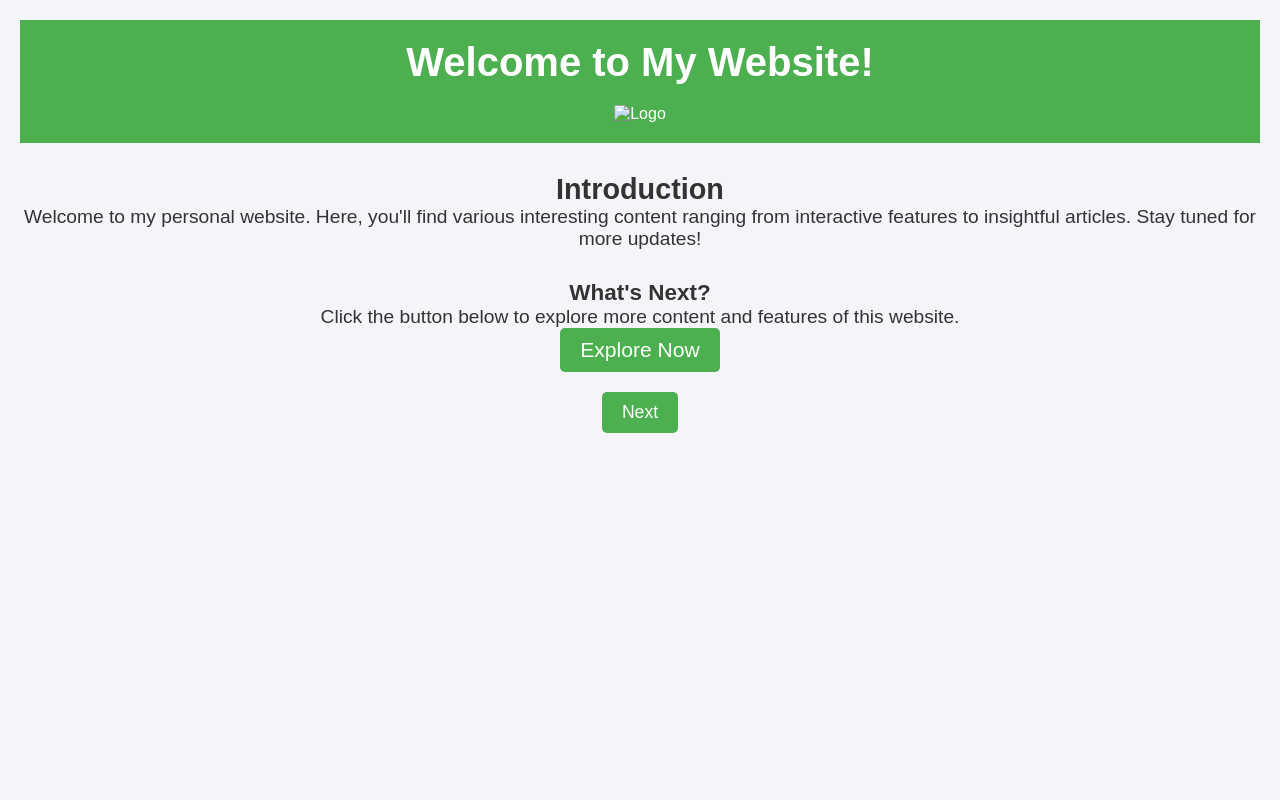
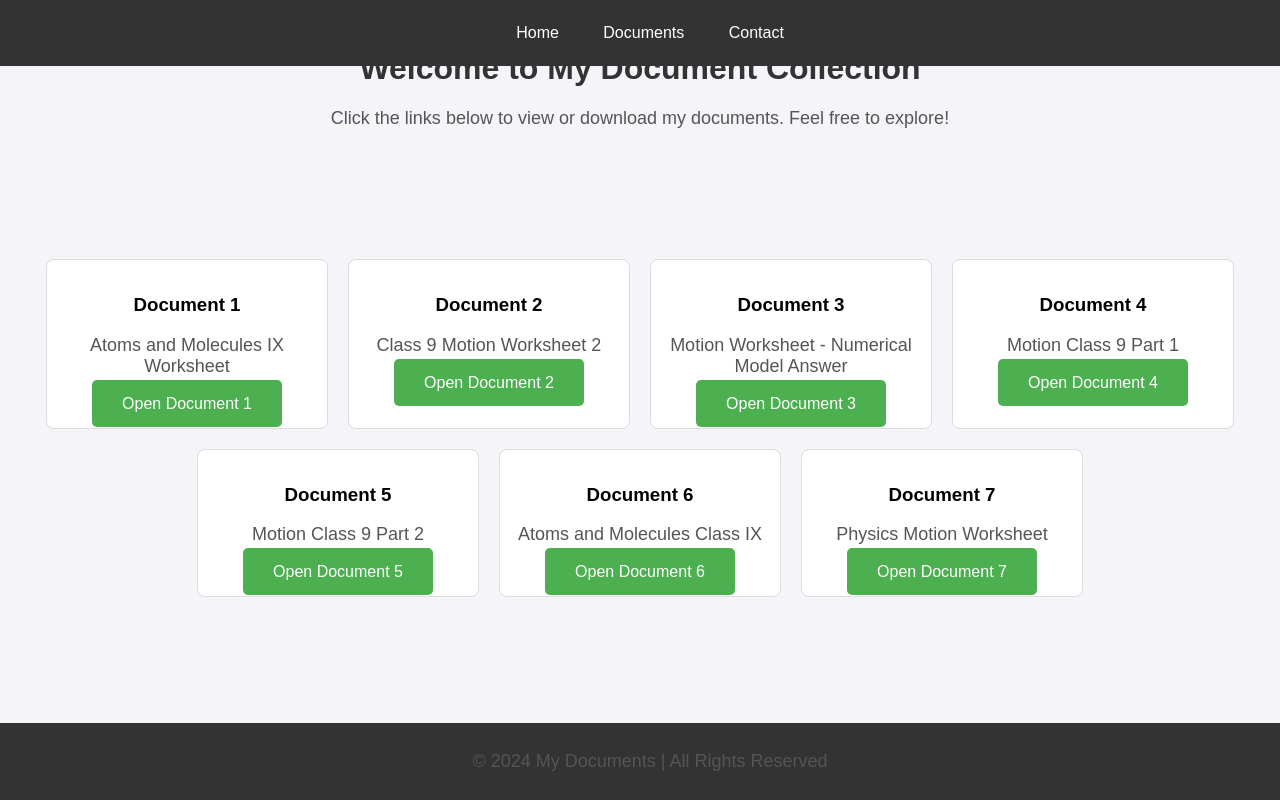
Before and after one commit to inkdrive/Physics.Worksheets, a plain HTML site: page index.html in a window 1280 px wide. Drawn offline with Linux system fonts and the light colour scheme.

Commit message:
Update index.html

```diff
--- a/index.html
+++ b/index.html
@@ -3,84 +3,164 @@
 <head>
     <meta charset="UTF-8">
     <meta name="viewport" content="width=device-width, initial-scale=1.0">
-    <title>Welcome to My Website</title>
-
+    <title>My Documents</title>
     <style>
-        /* Basic reset to remove any default margin or padding */
-        * {
+        /* General Styling */
+        body {
+            font-family: Arial, sans-serif;
+            background-color: #f4f4f9;
             margin: 0;
             padding: 0;
-            box-sizing: border-box;
+            text-align: center;
+        }
+        h1 {
+            color: #333;
+            margin-top: 50px;
+        }
+        p {
+            color: #555;
+            font-size: 18px;
         }
 
-        body {
-            font-family: Arial, sans-serif;
-            background-color: #f4f4f9; /* Light background color */
-            color: #333; /* Dark text for easy reading */
-            text-align: center; /* Center all text on the page */
+        /* Navigation Bar Styling */
+        nav {
+            background-color: #333;
+            padding: 10px;
+            position: fixed;
+            top: 0;
+            width: 100%;
+            z-index: 1000;
+        }
+        nav a {
+            color: white;
+            padding: 14px 20px;
+            text-decoration: none;
+            display: inline-block;
+        }
+        nav a:hover {
+            background-color: #575757;
+        }
+
+        /* Container for Document Links */
+        .document-links {
+            display: flex;
+            flex-wrap: wrap;
+            justify-content: center;
+            margin-top: 100px; /* To offset fixed nav bar */
             padding: 20px;
         }
 
-        header {
-            background-color: #4CAF50; /* Green background for header */
-            color: white; /* White text in header */
-            padding: 20px 0;
+        .document-link {
+            background-color: #4CAF50;
+            color: white;
+            padding: 15px 30px;
+            text-decoration: none;
+            margin: 15px;
+            border-radius: 5px;
+            width: 200px;
+            transition: all 0.3s ease;
+        }
+        .document-link:hover {
+            background-color: #45a049;
+            transform: scale(1.1);
         }
 
-        h1 {
-            font-size: 2.5em; /* Larger heading */
+        /* Document Previews and Descriptions */
+        .document-card {
+            background-color: #fff;
+            border: 1px solid #ddd;
+            margin: 10px;
+            border-radius: 8px;
+            padding: 15px;
+            width: 250px;
+            transition: all 0.3s ease;
         }
 
-        .logo {
-            width: 150px; /* Logo size */
-            margin-top: 20px;
+        .document-card:hover {
+            box-shadow: 0 4px 8px rgba(0, 0, 0, 0.2);
+            transform: translateY(-10px);
         }
 
-        section {
-            margin-top: 30px;
-            font-size: 1.2em;
+        .doc-preview {
+            width: 100%;
+            height: auto;
+            border-radius: 5px;
+            object-fit: cover;
         }
 
-        button {
-            padding: 10px 20px;
-            font-size: 1.1em;
-            cursor: pointer;
-            background-color: #4CAF50; /* Green button */
-            color: white; /* White text on button */
-            border: none;
-            border-radius: 5px; /* Rounded corners */
-        }
-
-        button:hover {
-            background-color: #45a049; /* Darker green when hovering */
-        }
-
-        #navigation {
-            margin-top: 20px;
+        /* Footer Styling */
+        footer {
+            background-color: #333;
+            color: white;
+            padding: 10px;
+            position: fixed;
+            width: 100%;
+            bottom: 0;
+            text-align: center;
         }
     </style>
 </head>
 <body>
+    <!-- Navigation Bar -->
+    <nav>
+        <a href="#home">Home</a>
+        <a href="#documents">Documents</a>
+        <a href="#contact">Contact</a>
+    </nav>
 
-    <header>
-        <h1>Welcome to My Website!</h1>
-        <img src="images/logo.jpg" alt="Logo" class="logo">
-    </header>
+    <!-- Page Title -->
+    <h1>Welcome to My Document Collection</h1>
+    <p>Click the links below to view or download my documents. Feel free to explore!</p>
 
-    <section id="intro">
-        <h2>Introduction</h2>
-        <p>Welcome to my personal website. Here, you'll find various interesting content ranging from interactive features to insightful articles. Stay tuned for more updates!</p>
-    </section>
+    <!-- Document Section -->
+    <div id="documents" class="document-links">
+        <!-- Document Cards with Updated Links -->
+        <div class="document-card">
+            <h3>Document 1</h3>
+            <p>Atoms and Molecules IX Worksheet</p>
+            <a href="https://drive.google.com/file/d/11C9uRF2OEDh7Pj9tOlntCriKxmC3dpAt/view?usp=sharing" class="document-link" target="_blank">Open Document 1</a>
+        </div>
 
-    <section id="next">
-        <h3>What's Next?</h3>
-        <p>Click the button below to explore more content and features of this website.</p>
-        <button id="exploreButton">Explore Now</button>
-    </section>
+        <div class="document-card">
+            <h3>Document 2</h3>
+            <p>Class 9 Motion Worksheet 2</p>
+            <a href="https://drive.google.com/file/d/15BSuzBrlFfe4Sq2xw1PwnX1NoNv35zsL/view?usp=sharing" class="document-link" target="_blank">Open Document 2</a>
+        </div>
 
-    <div id="navigation">
-        <button onclick="window.location.href='definitions.html'">Next</button>
+        <div class="document-card">
+            <h3>Document 3</h3>
+            <p>Motion Worksheet - Numerical Model Answer</p>
+            <a href="https://docs.google.com/document/d/1Cc5no0751hIK4ZyEJNgmQWMi1kbJiz9k/edit?usp=sharing&ouid=102993418076266813903&rtpof=true&sd=true" class="document-link" target="_blank">Open Document 3</a>
+        </div>
+
+        <div class="document-card">
+            <h3>Document 4</h3>
+            <p>Motion Class 9 Part 1</p>
+            <a href="https://drive.google.com/file/d/1GdQ0xqXBujPMx4Nwf8vemOyrSnmX8lkY/view?usp=sharing" class="document-link" target="_blank">Open Document 4</a>
+        </div>
+
+        <div class="document-card">
+            <h3>Document 5</h3>
+            <p>Motion Class 9 Part 2</p>
+            <a href="https://drive.google.com/file/d/1NaH-OKbrryEBro9y_2ZpmAFPcByUGxcu/view?usp=sharing" class="document-link" target="_blank">Open Document 5</a>
+        </div>
+
+        <div class="document-card">
+            <h3>Document 6</h3>
+            <p>Atoms and Molecules Class IX</p>
+            <a href="https://drive.google.com/file/d/1PL_x3qQ-VjMQxQLWW1_hFj-6dvzUWVUc/view?usp=sharing" class="document-link" target="_blank">Open Document 6</a>
+        </div>
+
+        <div class="document-card">
+            <h3>Document 7</h3>
+            <p>Physics Motion Worksheet</p>
+            <a href="https://drive.google.com/file/d/1bwi1ekMhr23MLvrEmRcJ2BRaMEk9LIWZ/view?usp=sharing" class="document-link" target="_blank">Open Document 7</a>
+        </div>
     </div>
 
+    <!-- Footer -->
+    <footer>
+        <p>&copy; 2024 My Documents | All Rights Reserved</p>
+    </footer>
 </body>
 </html>
```
